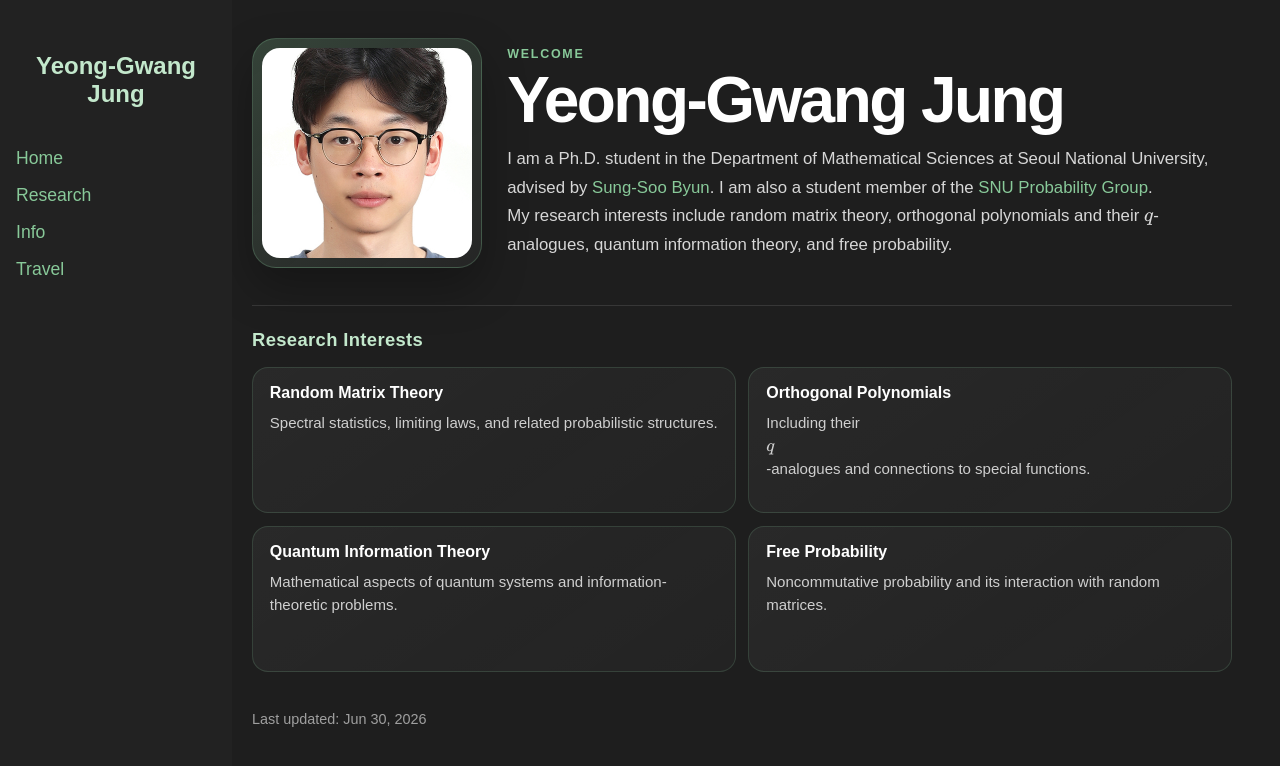
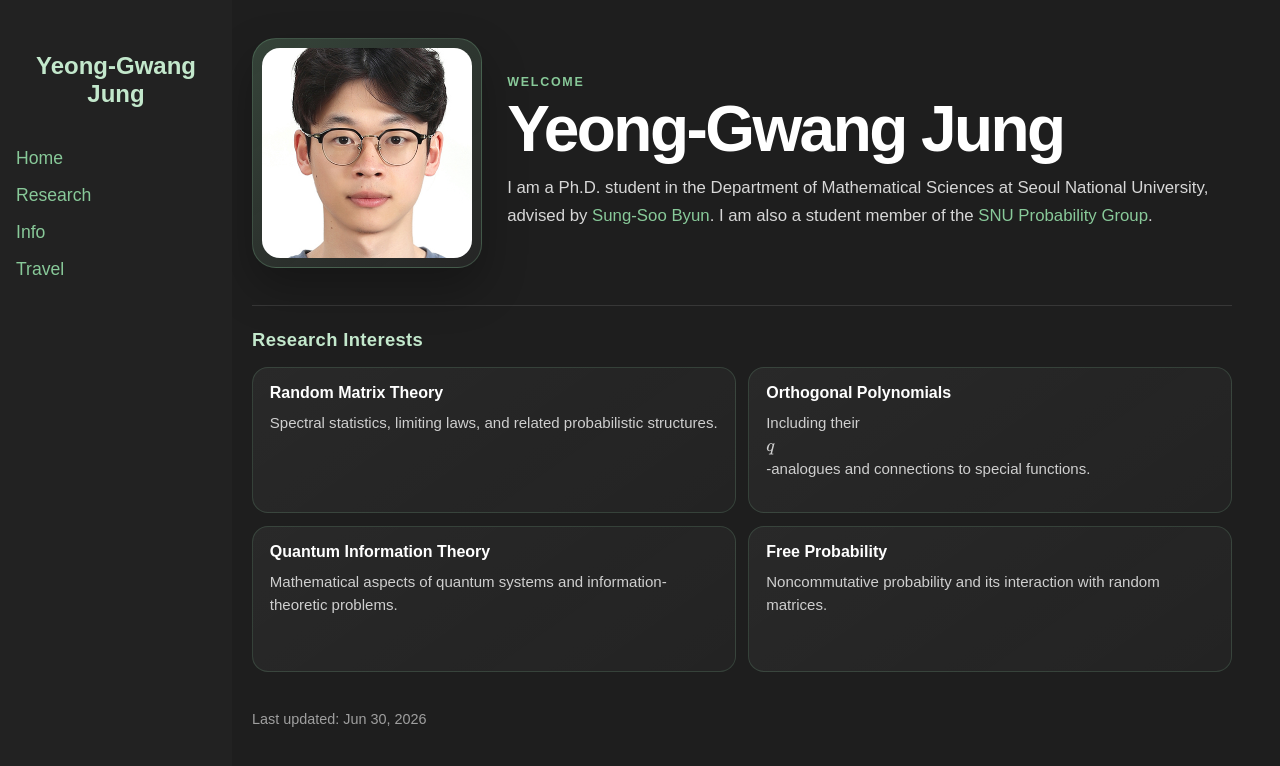
Before and after one commit to y-gJung/y-gJung.github.io, a Jekyll site: the page built from index.md, in a window 1280 px wide. Shown: the top 766 px of the page. Built offline with Jekyll 4.4.1, drawn with Linux system fonts in a browser that asks for light colours.

Commit message:
Update index.md

```diff
--- a/index.md
+++ b/index.md
@@ -8,7 +8,6 @@ title: Home
     <div class="home-photo-frame">
       <img src="/myphoto.jpg" alt="Portrait of Yeong-Gwang Jung">
     </div>
-
     <div class="home-hero-text">
       <p class="eyebrow">Welcome</p>
       <h1>Yeong-Gwang Jung</h1>
@@ -17,10 +16,6 @@ title: Home
         advised by <a href="https://sites.google.com/view/sungsoobyun">Sung-Soo Byun</a>.
         I am also a student member of the
         <a href="https://sites.google.com/view/snuprob/home?authuser=0">SNU Probability Group</a>.
-      </p>
-      <p class="lead">
-        My research interests include random matrix theory, orthogonal polynomials and their
-        <span class="math-inline">$q$</span>-analogues, quantum information theory, and free probability.
       </p>
     </div>
   </header>
```
